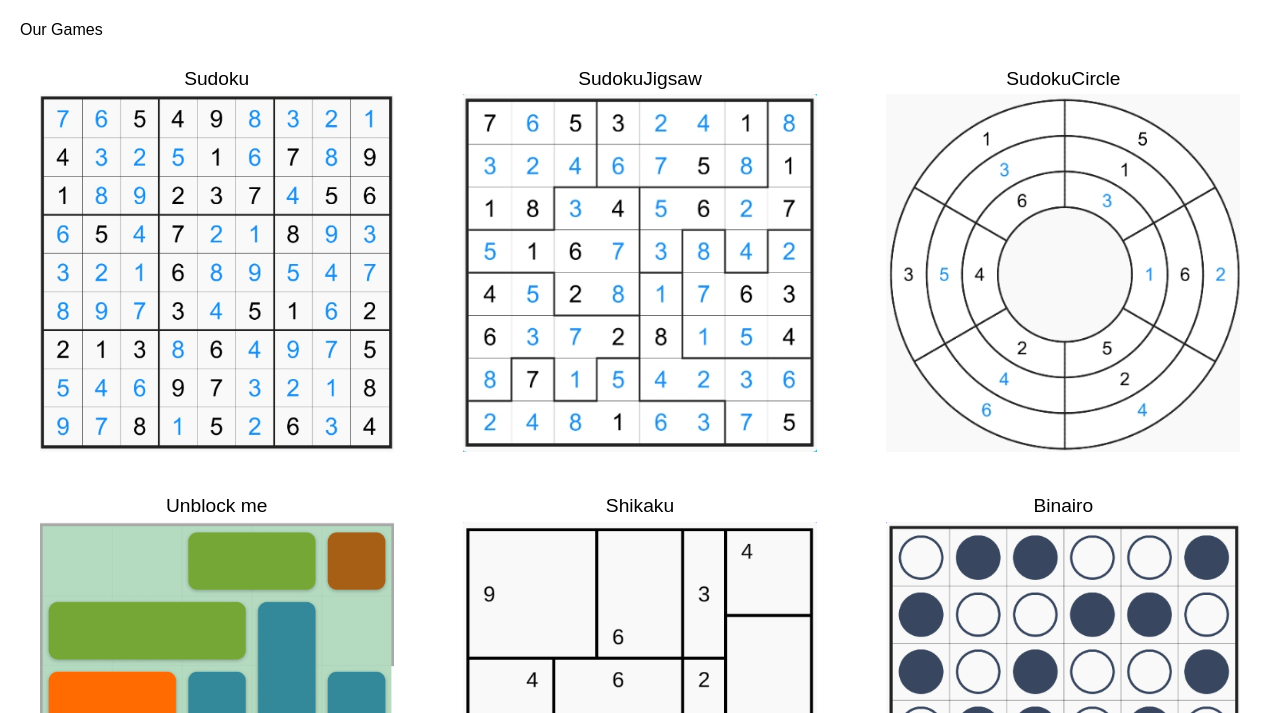
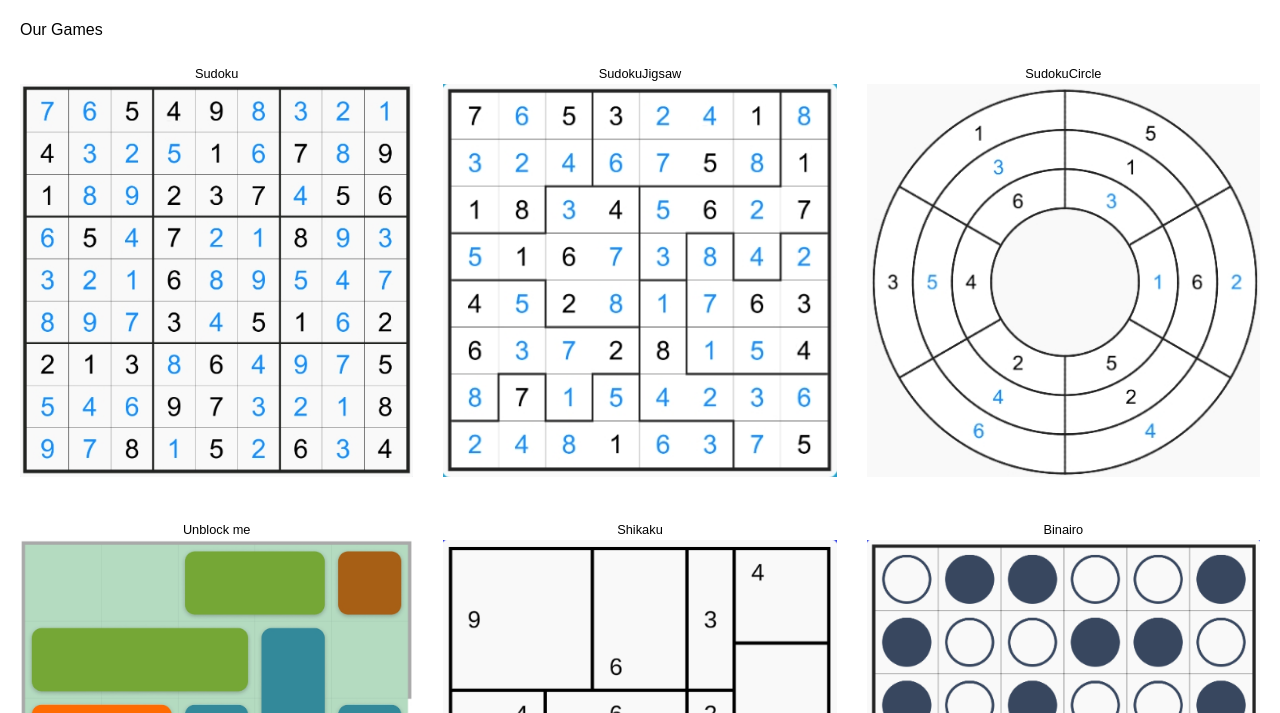
Before and after one commit to HappyFWGames/Puzzles.support.com, a plain HTML site: page index.html in a window 1280 px wide. Shown: the part 87-800 px from the top of the page. Drawn offline with Linux system fonts and the light colour scheme.

Commit message:
no message

```diff
--- a/index.html
+++ b/index.html
@@ -26,19 +26,15 @@
         }
         .grid-item {
             text-align: center;
-    display: inline-block;
-    overflow: hidden;
         }
         .grid-item img {
-
-            object-fit: cover;
-    width: 90%;
-    height: 90%; /* 可选，但为了清晰起见，我保留了它 */
-}
+            max-width: 100%;
+            height: auto;
+        }
 
         .title {
             margin-top: 5px; /* Space between image and title */
-            font-size: 1.2em;
+            font-size: 0.8em;
         }
         .description {
             margin-top: 5px; /* Space between title and description */
```
